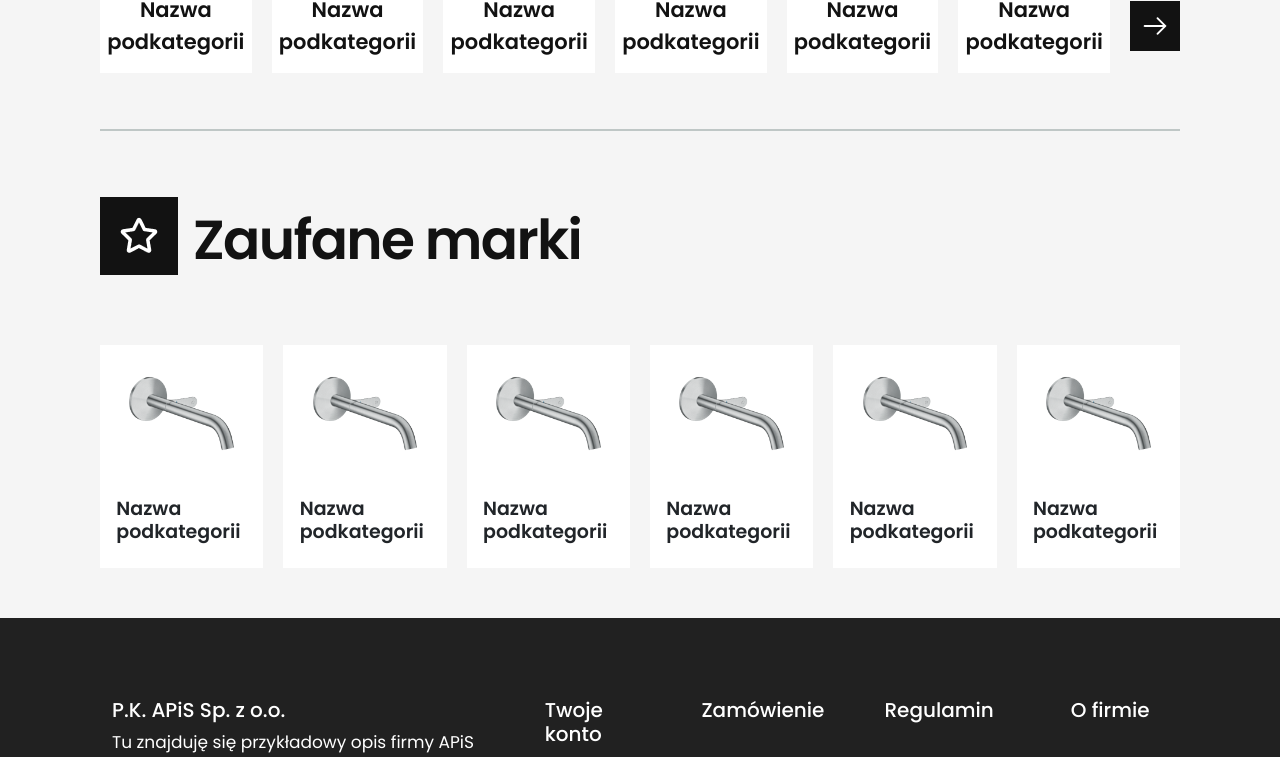
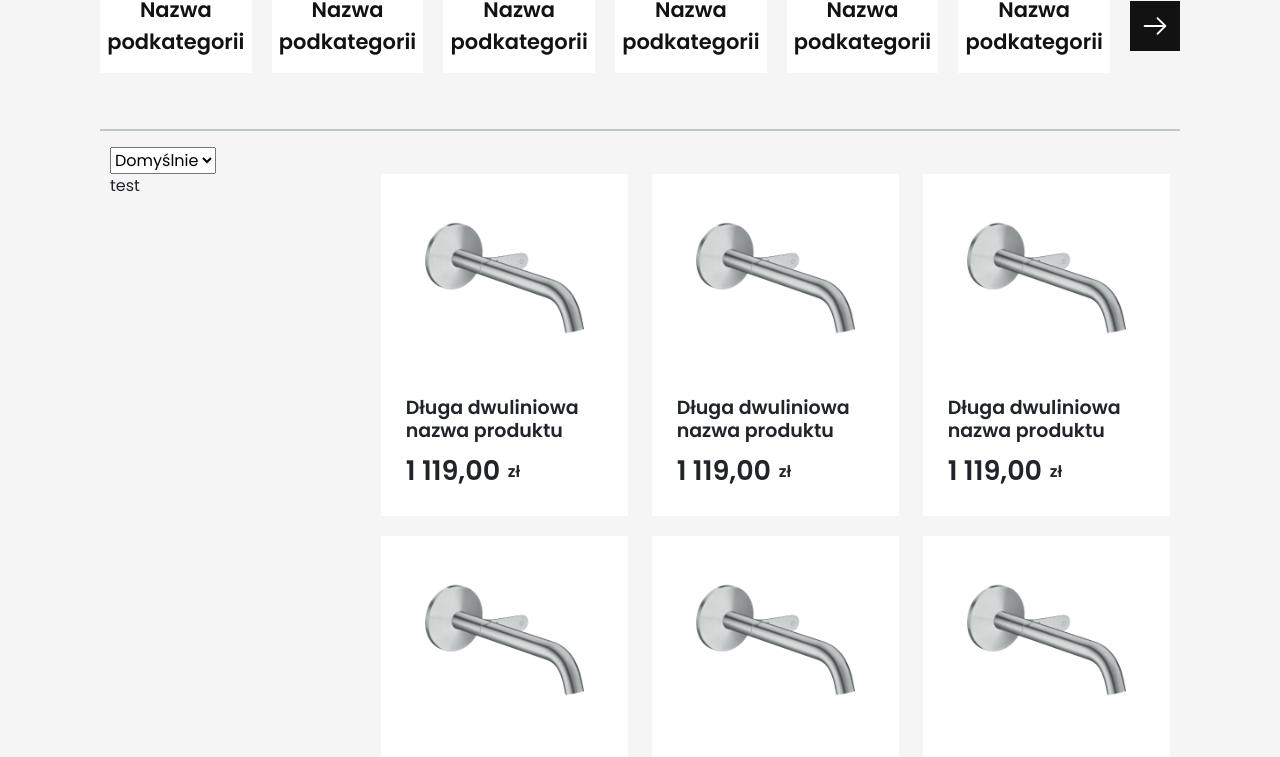
Before and after one commit to marcinkorbec/shop-frontend, a React (Create React App) app: page /1 in a window 1280 px wide. Shown: the part 298-1055 px from the top of the page. Built offline with nearby package versions, Linux system fonts and the light colour scheme.

Commit message:
Update Project

```diff
--- a/src/App.js
+++ b/src/App.js
@@ -4,10 +4,6 @@
 import './App.css';
 import 'bootstrap/dist/css/bootstrap.min.css';
 import 'bootstrap-icons/font/bootstrap-icons.css';
-import { ProductPromotion } from './Components/ProductPromotion/ProductPromotion';
-import { OcassionHomepage } from './Components/Ocassion/Ocassion';
-import { Footer } from './Components/Footer/Footer';
-import { ProjectStudio } from './Components/ProjectStudio/ProjectStudio';
 import { HomepageCategory } from './Views/HomepageCategory/HomepageCategory';
 
 const App = () => {
@@ -16,9 +12,6 @@
       <Routes>
         <Route path='/' element={<Homepage />} />
         <Route path='/1' element={<HomepageCategory />} />
-        <Route path='/2' element={<ProjectStudio />} />
-        <Route path='/3' element={<ProductPromotion />} />
-        <Route path='/4' element={<OcassionHomepage />} />
       </Routes>
     </div>
   );
--- /dev/null
+++ b/src/Components/SectionCathegory/SectionCathegory.css
@@ -0,0 +1,15 @@
+.row div {
+  /*border: 1px solid black;*/
+}
+
+#option-category-default {
+
+}
+
+.row {
+  padding-bottom: 20px;
+}
+
+.contain {
+  margin: 0 110px 0 110px;
+}
--- /dev/null
+++ b/src/Components/SectionCathegory/SectionCathegory.jsx
@@ -0,0 +1,93 @@
+import React from 'react';
+import './SectionCathegory.css';
+import { ProductCard } from '../ProductCardHomepage/ProductCard';
+
+export const SectionCathegory = () => {
+  return (
+    <>
+      <div className='contain'>
+        <select id='option-category-default'>
+          <option value='Domyślnie'>Domyślnie</option>
+          <option value='saab'>Saab</option>
+          <option value='opel'>Opel</option>
+          <option value='audi'>Audi</option>
+        </select>
+      </div>
+      <div className='contain'>
+        <div className='row'>
+          <div className='col-sm-3'>
+            <p>test</p>
+          </div>
+          <div className='col-sm-9'>
+            <div className='row'>
+              <div className='col-sm-4'>
+                <ProductCard width='100' />
+              </div>
+              <div className='col-sm-4'>
+                <ProductCard width='100' />
+              </div>
+              <div className='col-sm-4'>
+                <ProductCard width='100' />
+              </div>
+            </div>
+            <div className='row'>
+              <div className='col-sm-4'>
+                <ProductCard width='100' />
+              </div>
+              <div className='col-sm-4'>
+                <ProductCard width='100' />
+              </div>
+              <div className='col-sm-4'>
+                <ProductCard width='100' />
+              </div>
+            </div>
+            <div className='row'>
+              <div className='col-sm-4'>
+                <ProductCard width='100' />
+              </div>
+              <div className='col-sm-4'>
+                <ProductCard width='100' />
+              </div>
+              <div className='col-sm-4'>
+                <ProductCard width='100' />
+              </div>
+            </div>
+            <div className='row'>
+              <div className='col-sm-4'>
+                <ProductCard width='100' />
+              </div>
+              <div className='col-sm-4'>
+                <ProductCard width='100' />
+              </div>
+              <div className='col-sm-4'>
+                <ProductCard width='100' />
+              </div>
+            </div>
+            <div className='row'>
+              <div className='col-sm-4'>
+                <ProductCard width='100' />
+              </div>
+              <div className='col-sm-4'>
+                <ProductCard width='100' />
+              </div>
+              <div className='col-sm-4'>
+                <ProductCard width='100' />
+              </div>
+            </div>
+            <div className='row'>
+              <div className='col-sm-4'>
+                <ProductCard width='100' />
+              </div>
+              <div className='col-sm-4'>
+                <ProductCard width='100' />
+              </div>
+              <div className='col-sm-4'>
+                <ProductCard width='100' />
+              </div>
+            </div>
+          </div>
+        </div>
+      </div>
+    </>
+  );
+};
--- a/src/Views/HomepageCategory/HomepageCategory.jsx
+++ b/src/Views/HomepageCategory/HomepageCategory.jsx
@@ -4,6 +4,7 @@
 import { TrustedBranches } from '../../Components/TrustedBranches/TrustedBranches';
 import { GreenStripe } from '../../Components/GreenStripe/GreenStripe';
 import { CategoryName } from '../../Components/CategoryName/CategoryName';
+import { SectionCathegory } from '../../Components/SectionCathegory/SectionCathegory';
 
 export const HomepageCategory = () => {
   return (
@@ -12,6 +13,7 @@
       <GreenStripe />
       <CategoryName />
       <hr />
+      <SectionCathegory />
       <TrustedBranches />
       <Footer />
     </>
```
